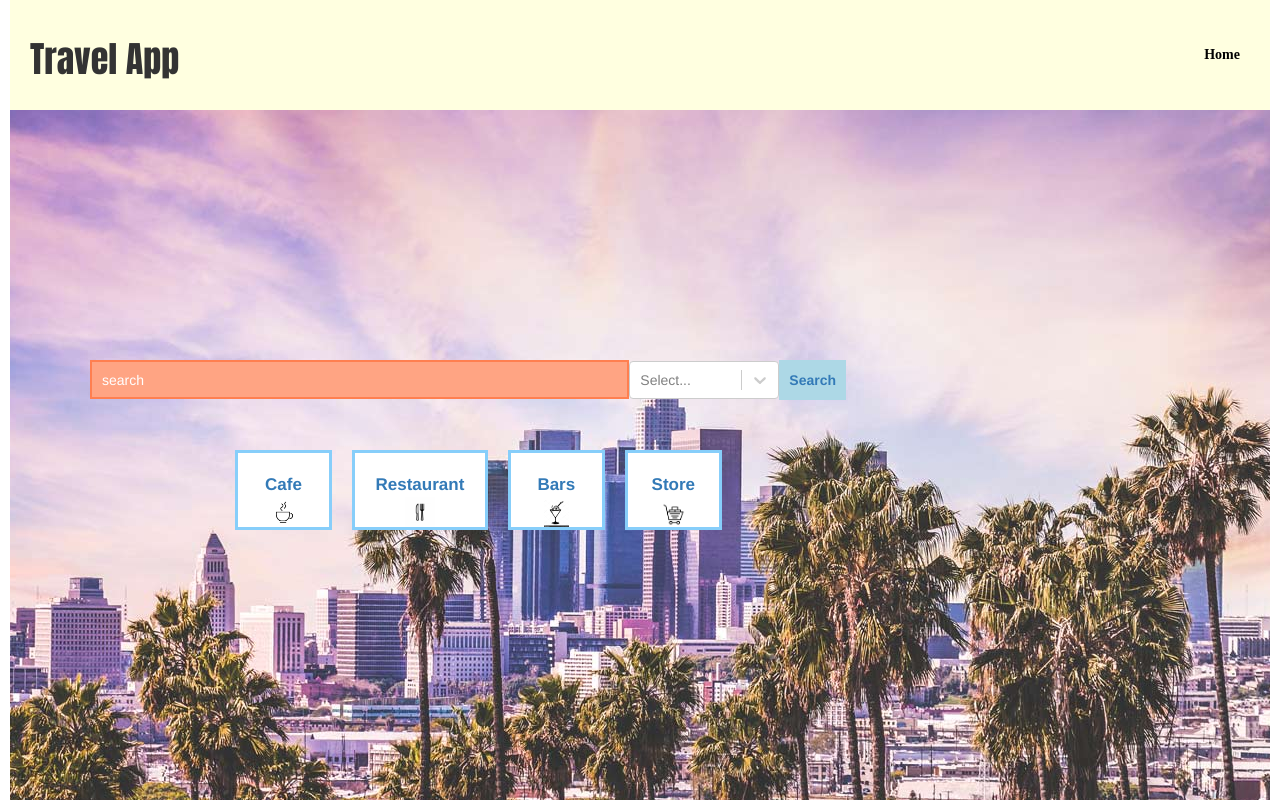
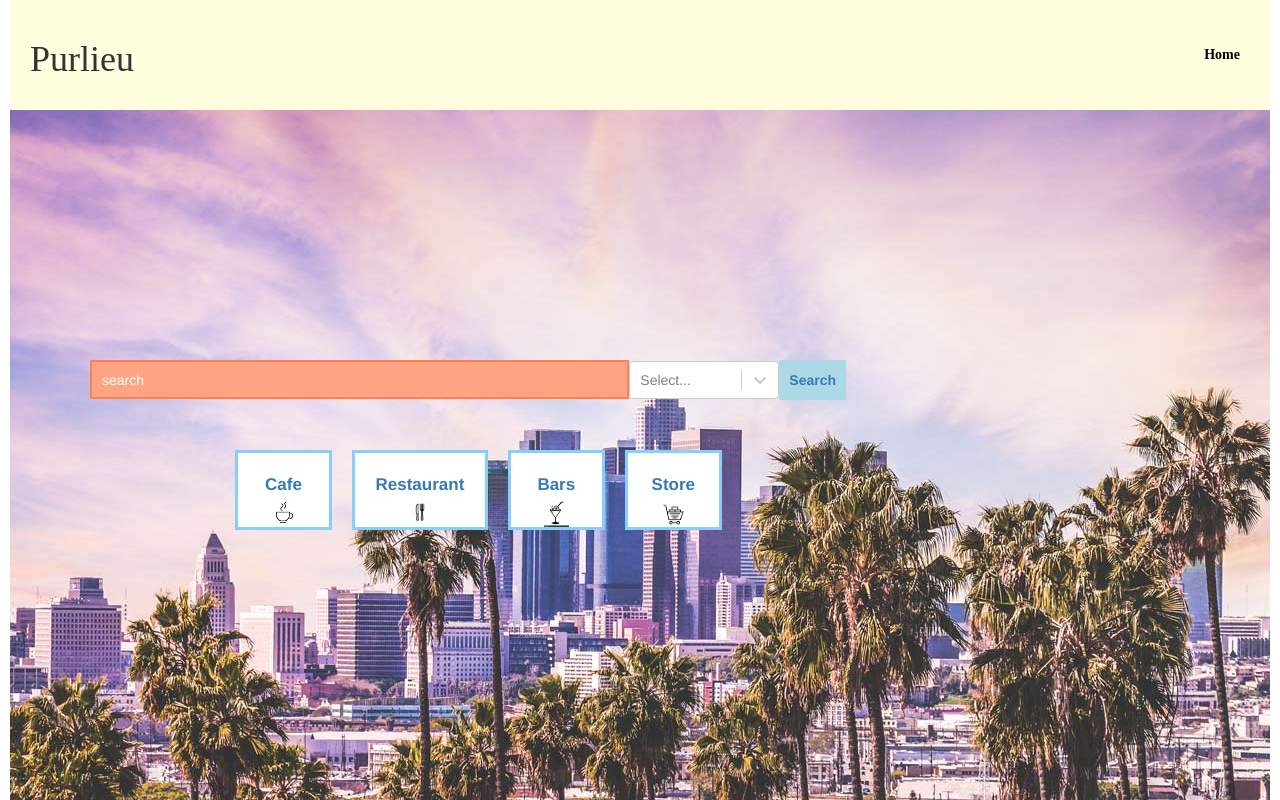
Before and after one commit to alexfranco12/Project3-Frontend, a React (Create React App) app: page / in a window 1280 px wide. Shown: the top 800 px of the page. Built offline with nearby package versions, Linux system fonts and the light colour scheme; a web font is replaced by a local one.

Commit message:
updatename

```diff
--- a/src/components/Header.js
+++ b/src/components/Header.js
@@ -4,7 +4,7 @@ import { Route, Link } from "react-router-dom";
 function Header(props) {
   return (
     <header className="main-header">
-      <h1 style={{ fontFamily: "Impact" }}>Travel App</h1>
+      <h1 >Purlieu </h1>
 
       <nav>
         {/* <Nav /> */}
```
